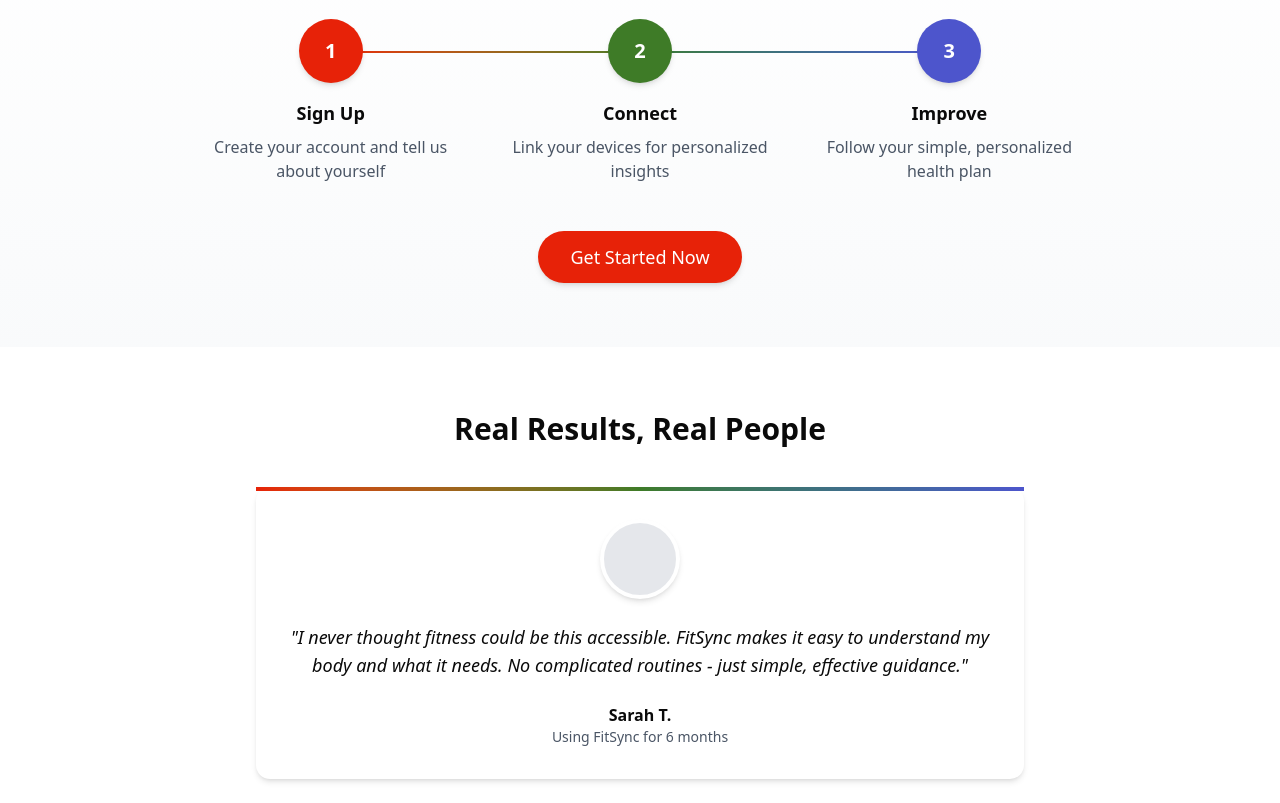
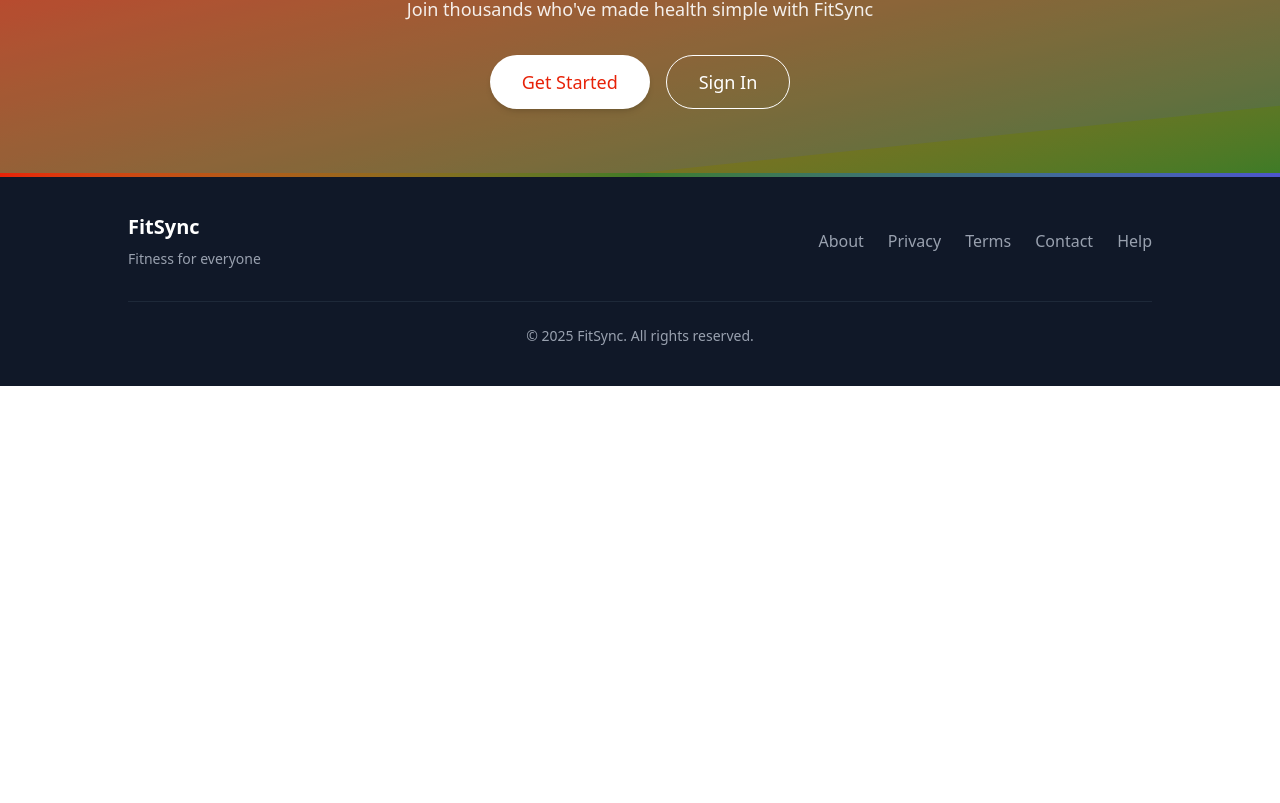
Before and after one commit to vinaysreddy/project-h, a React (Vite) app in the folder frontend/: page / in a window 1280 px wide. Shown: the part 1077-1880 px from the top of the page. After the commit the page ends 1463 px from the top, so only its background shows below. Built offline with nearby package versions, Linux system fonts and the light colour scheme.

Commit message:
Removed Unwanted files

```diff
--- a/frontend/src/components/dashboard/OverviewTab.jsx
+++ b/frontend/src/components/dashboard/OverviewTab.jsx
@@ -6,8 +6,6 @@ import {
   Dumbbell,
   Apple,
   Scale,
-  Goal,
-  Zap,
   CalendarClock,
   Info,
   PlusCircle,
--- a/frontend/src/components/home/FeatureCard.jsx
+++ /dev/null
@@ -1,12 +0,0 @@
-import React from 'react';
-
-const FeatureCard = ({ title, description }) => {
-  return (
-    <div className="bg-white p-4 rounded shadow-sm">
-      <h3 className="font-medium text-lg">{title}</h3>
-      <p>{description}</p>
-    </div>
-  );
-};
-
-export default FeatureCard;
--- a/frontend/src/components/home/HomeHero.jsx
+++ b/frontend/src/components/home/HomeHero.jsx
@@ -122,67 +122,6 @@ const HomeHero = ({onGetStarted}) => {
           </div>
         </section>
 
-        {/* How It Works - Simplified steps with connected design */}
-        <section className="py-16 px-4 md:px-16 bg-gradient-to-b from-white to-gray-50">
-          <div className="max-w-4xl mx-auto">
-            <h2 className="text-2xl md:text-3xl font-bold text-center mb-12">Three Simple Steps</h2>
-
-            <div className="relative grid grid-cols-1 md:grid-cols-3 gap-8 text-center">
-              {/* Connecting line for desktop */}
-              <div className="hidden md:block absolute top-8 left-1/6 right-1/6 h-0.5 bg-gradient-to-r from-[#e72208] via-[#3E7B27] to-[#4D55CC]"></div>
-
-              <div className="flex flex-col items-center relative">
-                <div className="w-16 h-16 rounded-full bg-[#e72208] text-white flex items-center justify-center text-xl font-bold mb-4 shadow-md z-10">1</div>
-                <h3 className="text-lg font-bold mb-2">Sign Up</h3>
-                <p className="text-gray-600">Create your account and tell us about yourself</p>
-              </div>
-
-              <div className="flex flex-col items-center relative">
-                <div className="w-16 h-16 rounded-full bg-[#3E7B27] text-white flex items-center justify-center text-xl font-bold mb-4 shadow-md z-10">2</div>
-                <h3 className="text-lg font-bold mb-2">Connect</h3>
-                <p className="text-gray-600">Link your devices for personalized insights</p>
-              </div>
-
-              <div className="flex flex-col items-center relative">
-                <div className="w-16 h-16 rounded-full bg-[#4D55CC] text-white flex items-center justify-center text-xl font-bold mb-4 shadow-md z-10">3</div>
-                <h3 className="text-lg font-bold mb-2">Improve</h3>
-                <p className="text-gray-600">Follow your simple, personalized health plan</p>
-              </div>
-            </div>
-
-            <div className="mt-12 text-center">
-              <button
-                onClick={onGetStarted}
-                className="bg-[#e72208] text-white px-8 py-3 rounded-full text-lg font-medium hover:bg-opacity-90 transition-colors shadow-md"
-              >
-                Get Started Now
-              </button>
-            </div>
-          </div>
-        </section>
-
-        {/* Testimonial Section - with color accent */}
-        <section className="py-16 px-4 md:px-16 bg-white bg-opacity-95">
-          <div className="max-w-3xl mx-auto text-center">
-            <h2 className="text-2xl md:text-3xl font-bold mb-10">Real Results, Real People</h2>
-
-            <div className="bg-white p-8 rounded-xl shadow-md relative">
-              {/* Color accents */}
-              <div className="absolute top-0 left-0 w-full h-1 bg-gradient-to-r from-[#e72208] via-[#3E7B27] to-[#4D55CC]"></div>
-
-              <div className="mb-6">
-                <div className="w-20 h-20 rounded-full bg-gray-200 mx-auto border-4 border-white shadow-md"></div>
-              </div>
-              <p className="text-lg mb-6 italic">
-                "I never thought fitness could be this accessible. FitSync makes it easy to understand my body
-                and what it needs. No complicated routines - just simple, effective guidance."
-              </p>
-              <p className="font-bold">Sarah T.</p>
-              <p className="text-sm text-gray-600">Using FitSync for 6 months</p>
-            </div>
-          </div>
-        </section>
-
         {/* CTA Section - with layered background */}
         <section className="py-16 px-4 md:px-16 relative overflow-hidden">
           {/* Layered background with all three colors */}
```
Also changed, not shown: frontend/src/App.jsx (+0 -20 lines), frontend/src/components/dashboard/MetricsCard.jsx (deleted), frontend/src/components/dashboard/NutritionCard.jsx (deleted), frontend/src/components/home/Home.jsx (line endings or trailing spaces), frontend/src/components/layout/Footer.jsx (deleted), frontend/src/components/layout/Header.jsx (deleted).
